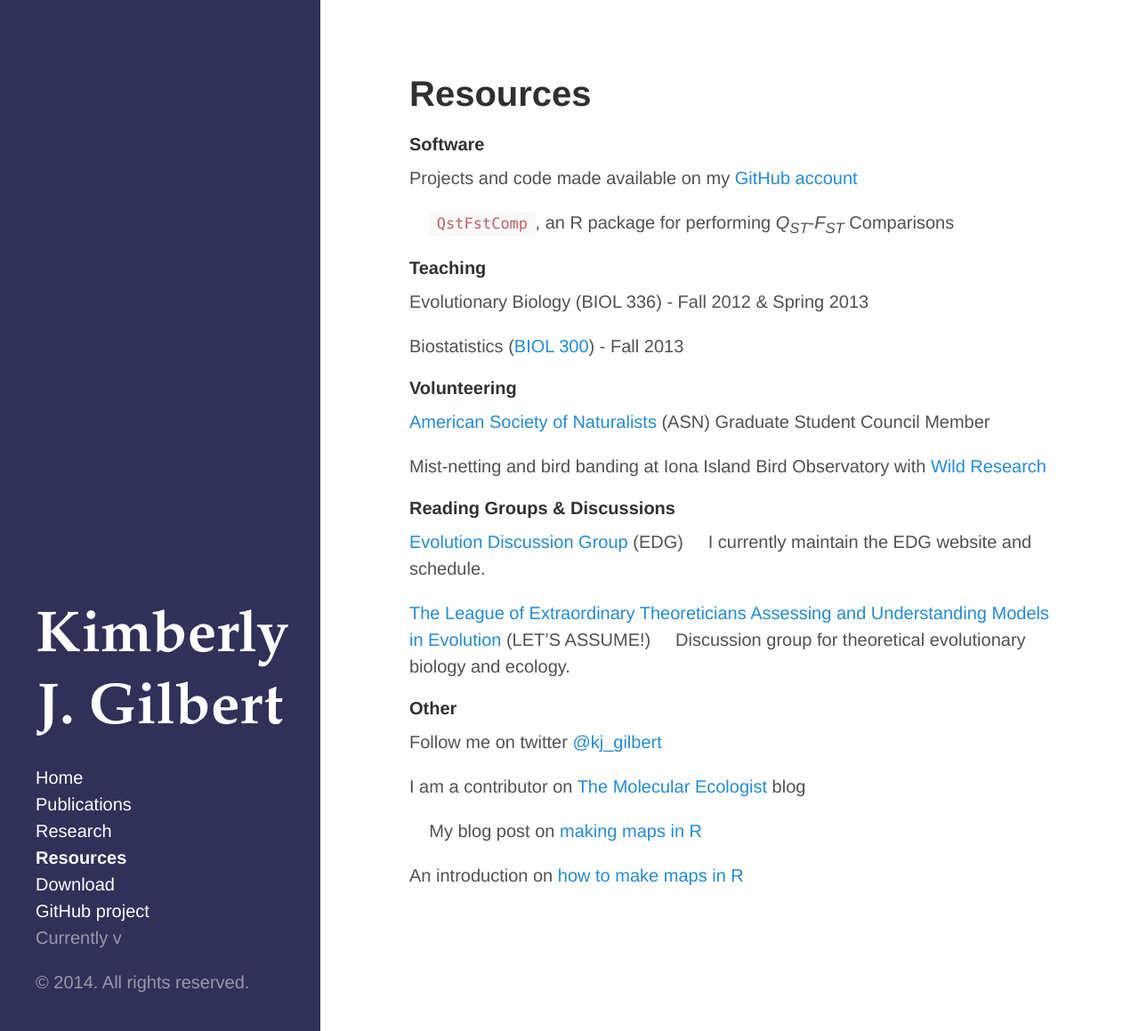
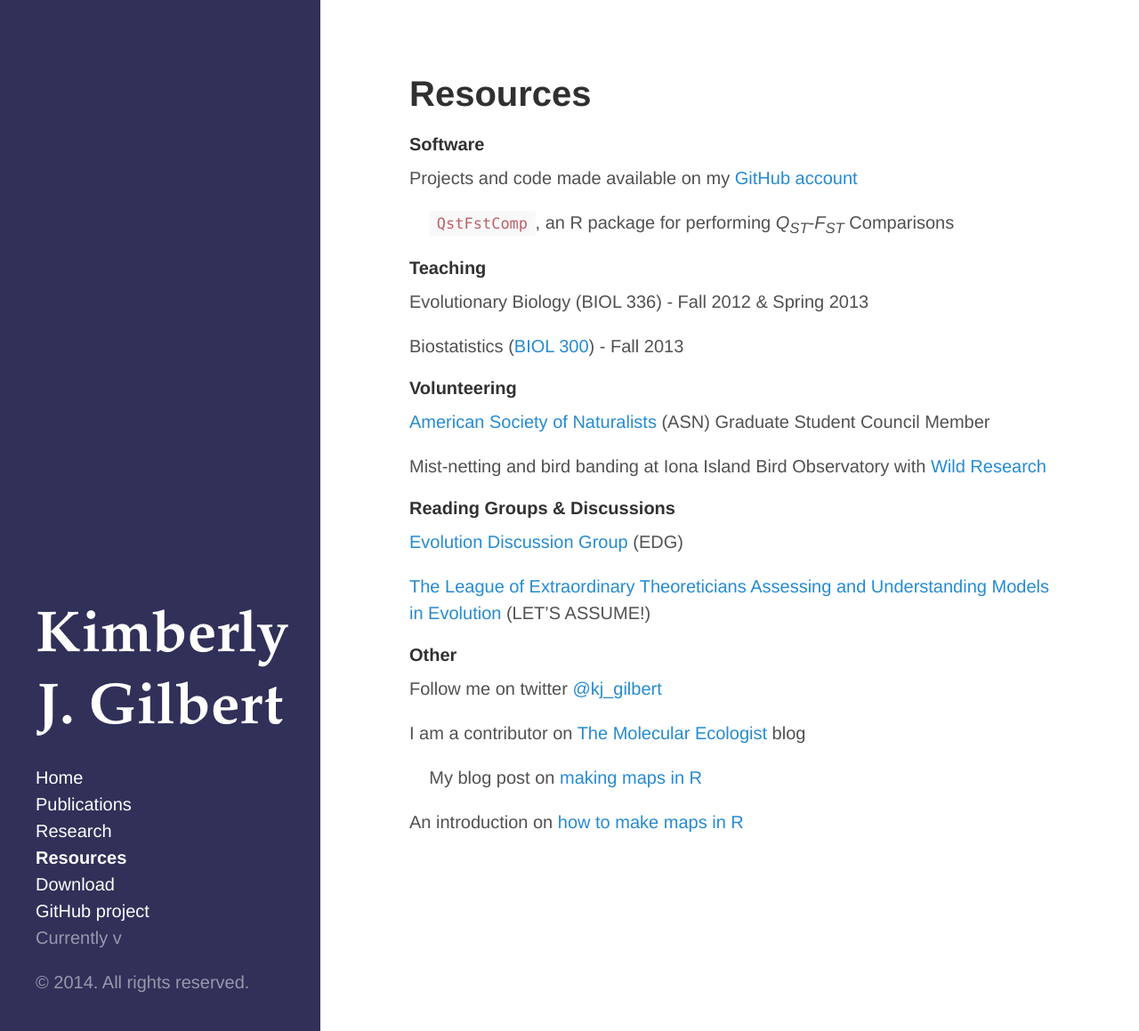
Before and after one commit to kjgilbert/kjgilbert.github.io, a Jekyll site: the page built from resources.md, in a window 1280 px wide and 1159 px high. Shown: the whole window at 89% size. Built offline with Jekyll 4.4.1, drawn with Linux system fonts in a browser that asks for light colours; Markdown is read by kramdown in place of the engine named in the settings.

```diff
--- a/resources.md
+++ b/resources.md
@@ -28,10 +28,8 @@ Mist-netting and bird banding at Iona Island Bird Observatory with [Wild Researc
 #### Reading Groups & Discussions
 
 [Evolution Discussion Group](http://www.biodiversity.ubc.ca/edg/) (EDG)
-&nbsp;&nbsp;&nbsp; I currently maintain the EDG website and schedule.
 
 [The League of Extraordinary Theoreticians Assessing and Understanding Models in Evolution](http://www.zoology.ubc.ca/let/) (LET’S ASSUME!)
-&nbsp;&nbsp;&nbsp; Discussion group for theoretical evolutionary biology and ecology.
 
 
 #### Other
```
Also changed, not shown: research.md (+5 -8 lines), 1 other file.
